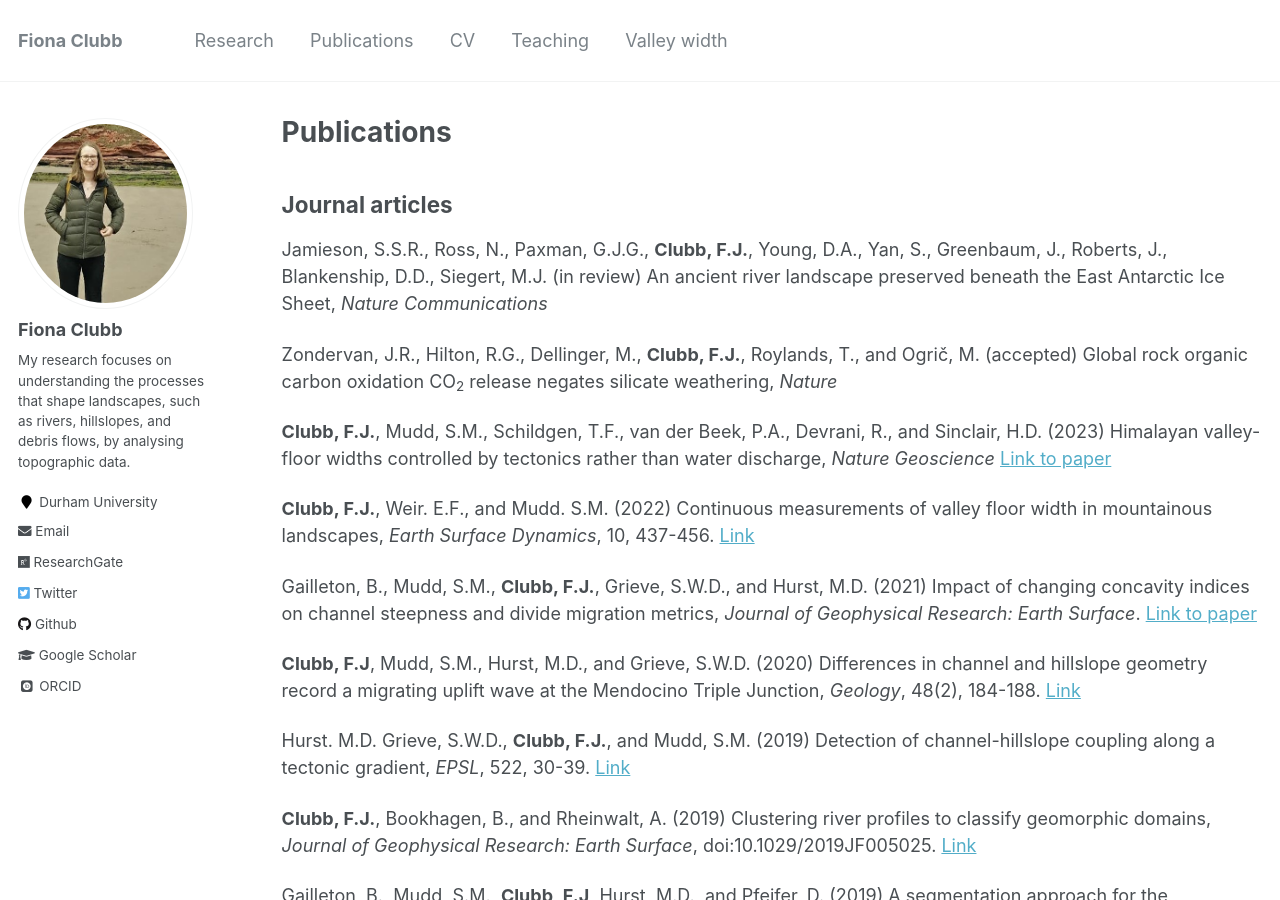
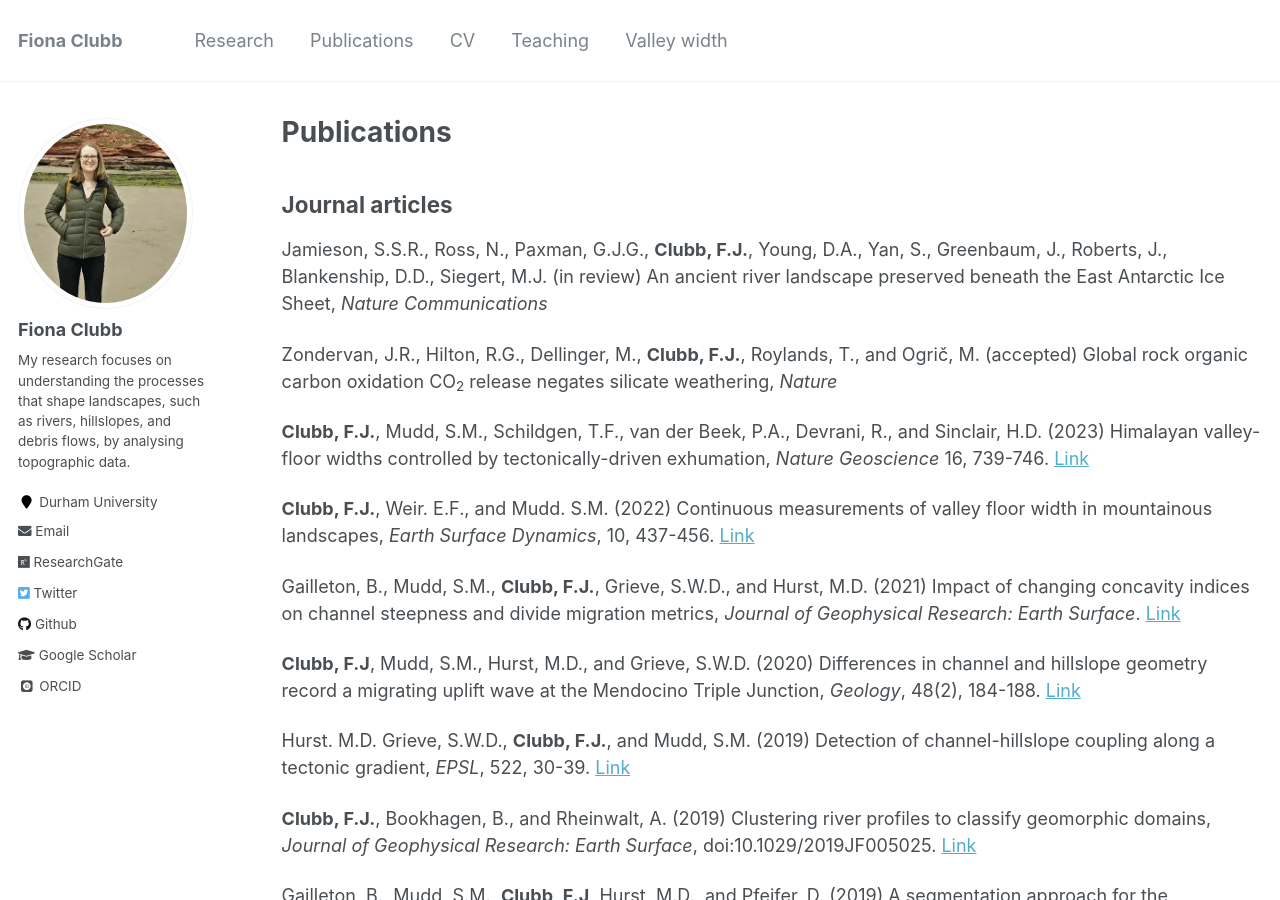
Before and after one commit to fclubb/fclubb.github.io, a Jekyll site: the page built from _pages/publications.md, in a window 1280 px wide and 900 px high. Built offline with Jekyll 4.4.1, drawn with Linux system fonts in a browser that asks for light colours; some web fonts are replaced.

Commit message:
updating pubs

```diff
--- a/_pages/publications.md
+++ b/_pages/publications.md
@@ -11,11 +11,11 @@ Jamieson, S.S.R., Ross, N., Paxman, G.J.G., **Clubb, F.J.**, Young, D.A., Yan, S
 
 Zondervan, J.R., Hilton, R.G., Dellinger, M., **Clubb, F.J.**, Roylands, T., and Ogrič, M. (accepted) Global rock organic carbon oxidation CO<sub>2</sub> release negates silicate weathering, _Nature_
 
-**Clubb, F.J.**, Mudd, S.M., Schildgen, T.F., van der Beek, P.A., Devrani, R., and Sinclair, H.D. (2023) Himalayan valley-floor widths controlled by tectonics rather than water discharge, _Nature Geoscience_ [Link to paper](https://www.nature.com/articles/s41561-023-01238-8)
+**Clubb, F.J.**, Mudd, S.M., Schildgen, T.F., van der Beek, P.A., Devrani, R., and Sinclair, H.D. (2023) Himalayan valley-floor widths controlled by tectonically-driven exhumation, _Nature Geoscience_ 16, 739-746. [Link](https://www.nature.com/articles/s41561-023-01238-8)
 
 **Clubb, F.J.**, Weir. E.F., and Mudd. S.M. (2022) Continuous measurements of valley floor width in mountainous landscapes, _Earth Surface Dynamics_, 10, 437-456. [Link](https://doi.org/10.5194/esurf-10-437-2022)
 
-Gailleton, B., Mudd, S.M., **Clubb, F.J.**, Grieve, S.W.D., and Hurst, M.D. (2021) Impact of changing concavity indices on channel steepness and divide migration metrics, _Journal of Geophysical Research: Earth Surface_. [Link to paper](https://doi.org/10.1029/2020JF006060)
+Gailleton, B., Mudd, S.M., **Clubb, F.J.**, Grieve, S.W.D., and Hurst, M.D. (2021) Impact of changing concavity indices on channel steepness and divide migration metrics, _Journal of Geophysical Research: Earth Surface_. [Link](https://doi.org/10.1029/2020JF006060)
 
 **Clubb, F.J**, Mudd, S.M., Hurst, M.D., and Grieve, S.W.D. (2020) Differences in channel and hillslope geometry record a migrating uplift wave at the Mendocino Triple Junction, _Geology_, 48(2), 184-188. [Link](https://pubs.geoscienceworld.org/gsa/geology/article/48/2/184/579528/Differences-in-channel-and-hillslope-geometry)
 
```
